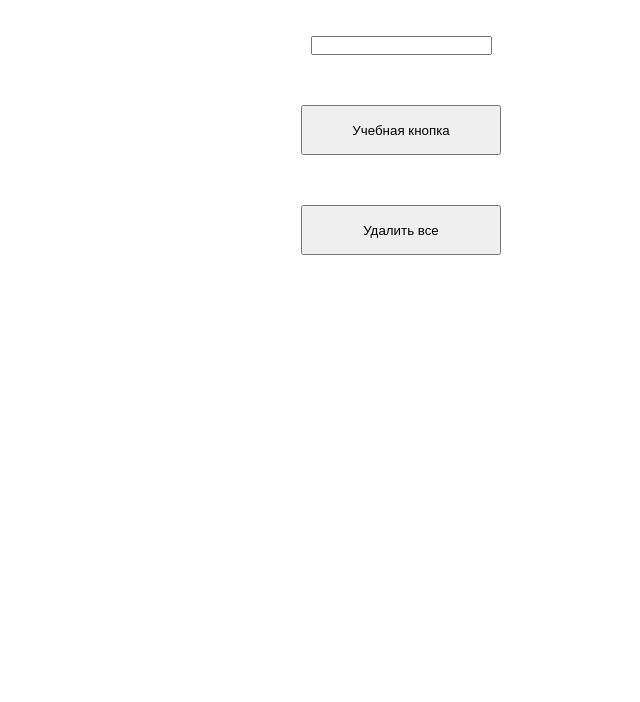
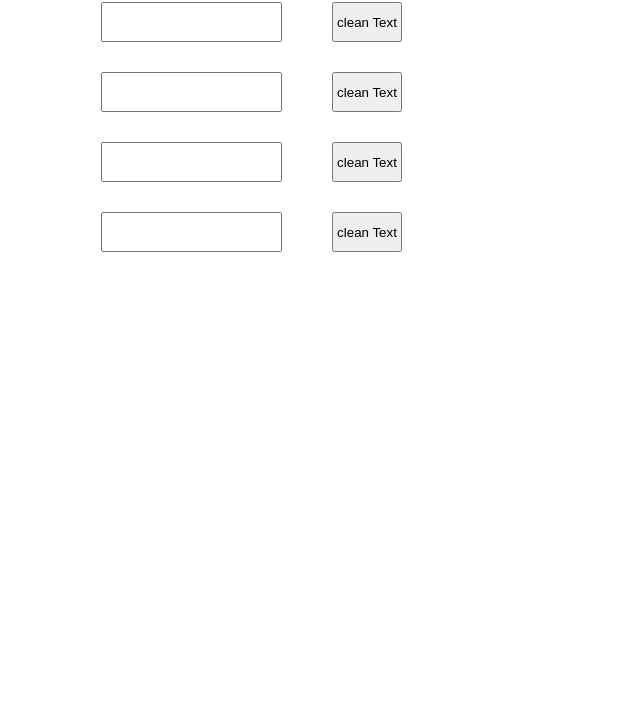
Before and after one commit to EvseevCoder/verst_product, a plain HTML site: page js/index.html in a window 1280 px wide. Shown: the part 98-800 px from the top of the page, without its empty margins (239-879 px from the left). Drawn offline with Linux system fonts and the light colour scheme.

```diff
--- /dev/null
+++ b/js/create_mark/style.css
@@ -0,0 +1,75 @@
+* {
+    margin: 0;
+    padding: 0;
+
+    box-sizing: border-box;
+}
+
+.content {
+    width: auto;
+    min-height: 100vh;
+
+    display: grid;
+    grid-template-columns: 1fr, 1fr;
+}
+
+.marks {
+    width: calc(100vw - 550px);
+    grid-column: 1/2;
+
+    display: flex;
+    flex-direction: column;
+}
+
+.mark {
+    padding: 30px 30px;
+}
+
+.line {
+    margin: 0 auto;
+    width: calc(100vw - 650px);
+    height: 2px;
+    background-color: red;
+}
+
+.input-area {
+    width: 500px;
+    height: 100vh;
+
+    position: fixed;
+
+    top: 0;
+    right: 0;
+    bottom: 0;
+
+    display: flex;
+
+    grid-column: 2/3;
+    background-color: bisque;
+
+
+}
+
+.input-block {
+    margin: auto;
+
+    width: 90%;
+    height: 500px;
+
+    background-color: rgb(226, 137, 137);
+}
+
+.title {
+    font-size: 30px;
+    text-align: center;
+
+    margin-bottom: 50px;
+}
+
+.input-text {
+    height: 30px;
+}
+
+.button {
+    height: 30px;
+}
--- a/js/index.html
+++ b/js/index.html
@@ -12,10 +12,22 @@
 <body>
 
     <div class="content">
-        <h1>Тестовый сайт DOM</h1>
-        <input id="input" type="text">
-        <button id="button">Учебная кнопка</button>
-        <button id="del">Удалить все</button>
+        <div class="box-forms">
+            <input type="text" class="input">
+            <button class="button">clean Text</button>
+        </div>
+        <div class="box-forms">
+            <input type="text" class="input">
+            <button class="button">clean Text</button>
+        </div>
+        <div class="box-forms">
+            <input type="text" class="input">
+            <button class="button">clean Text</button>
+        </div>
+        <div class="box-forms">
+            <input type="text" class="input">
+            <button class="button">clean Text</button>
+        </div>
     </div>
 
 </body>
--- a/js/script.js
+++ b/js/script.js
@@ -1,19 +1,26 @@
-let MyButton = document.getElementById('button');
+let buttons = document.querySelectorAll('.button')
 
-let inp = document.getElementById('input')
-let del = document.getElementById('del')
+for (const button of buttons) {
+    let input = button.previousElementSibling
 
-MyButton.onclick = function() {
+    // console.log(getComputedStyle(button))
 
-    if (MyButton.textContent == 'Учебная кнопка') {
-        MyButton.textContent = "Уже другой текст"
-    } else {
-        MyButton.textContent = 'Учебная кнопка'
+    button.onclick = function () {
+        input.value = '';
     }
-    inp.value = "Текст 123"
+
 }
 
-del.onclick = function () {
-    inp.value = '';
+// console.log(getComputedStyle(button))
 
+
+
+for (const button of buttons) {
+    button.onmouseenter = function () {
+        console.log('Мышь наведена на кнопку');
+    }
+
+    button.onmouseleave = function () {
+        console.log('Мышь уже не наведена на кнопку');
+    }
 }
--- a/js/style.css
+++ b/js/style.css
@@ -4,27 +4,18 @@
     box-sizing: border-box;
 }
 
-:root {
-    --index: calc(1vw + 1vh);
+.content {
+    width: 600px;
+    margin: 100px auto;
 }
 
-h1 {
-    font-size: 30px;
-    margin-bottom: 50px;
+.box-forms {
+    display: flex;
+    gap: 50px;
+    margin-bottom: 30px;
 }
 
-.content {
-    width: 300px;
-    display: flex;
-    flex-direction: column;
-    align-items: center;
-    margin: 50px auto;
-    flex-wrap: wrap;
+.button {
+    width: 70px;
+    height: 40px;
 }
-
-button {
-    margin-top: 50px;
-
-    width: 200px;
-    height: 50px;
-}
```
Also changed, not shown: js/create_mark/app.js (added, +23 -0 lines), js/create_mark/index.html (added, +35 -0 lines), js/Функция шаблонизатор/app.js (added, +9 -0 lines), js/Функция шаблонизатор/index.html (added, +12 -0 lines), js/Функция шаблонизатор/style.css (added).
